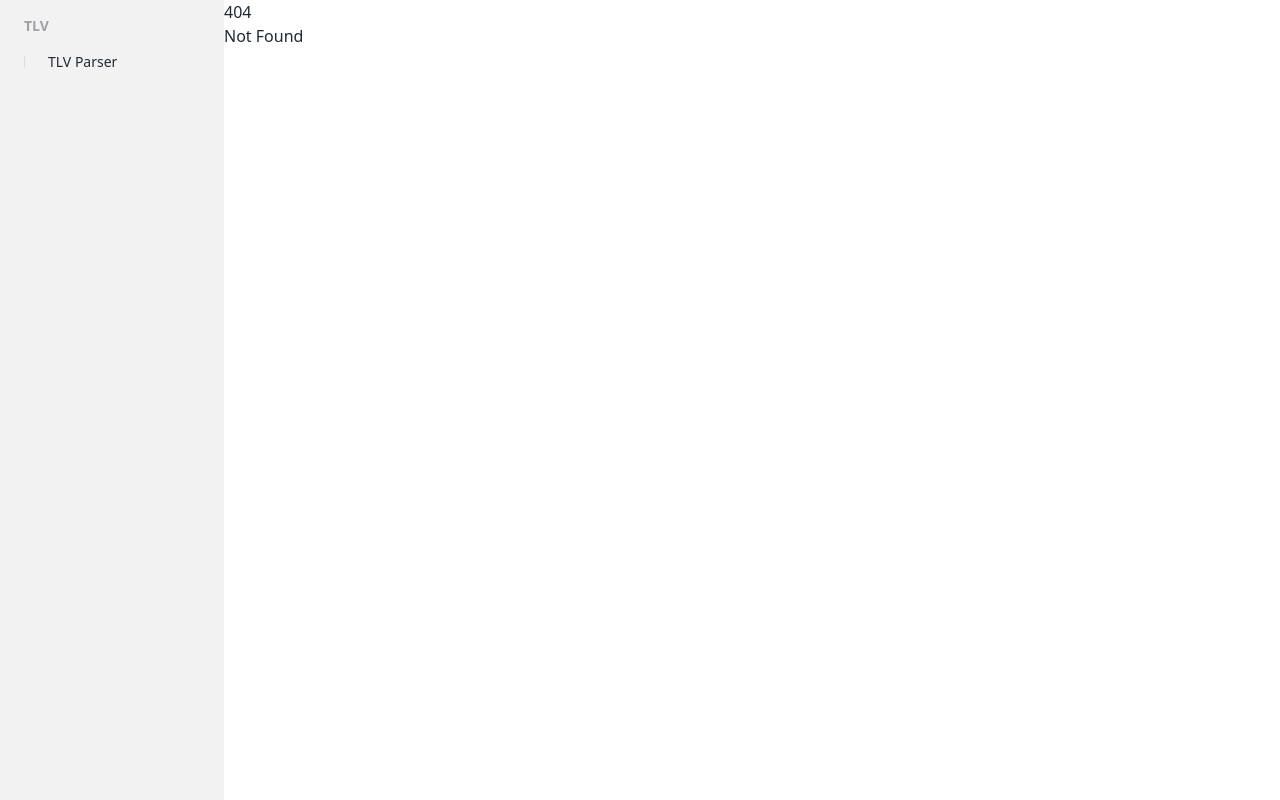
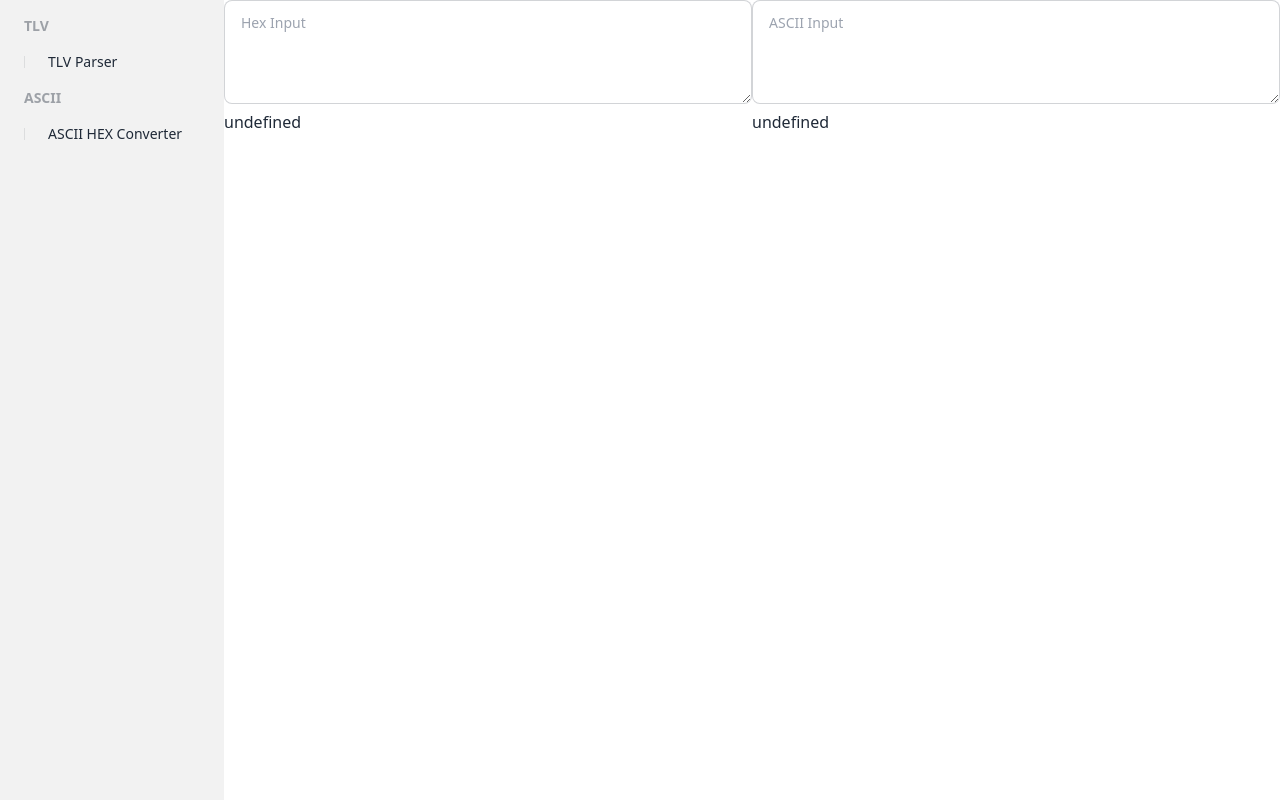
Before and after one commit to asyarifstudio/devkit, a SvelteKit app: page /ascii/converter in a window 1280 px wide. Before the commit this address had no page. Built offline with nearby package versions, Linux system fonts and the light colour scheme.

Commit message:
implement ascii engine

```diff
--- /dev/null
+++ b/src/lib/engines/ascii/ascii-engine.ts
@@ -0,0 +1,26 @@
+import { EngineUtils } from "../engine-utils"
+
+export const ASCIIEngine = {
+    hexToAscii:(input:string):string=>{
+        if(!EngineUtils.isStringValidHexString(input)){
+            throw Error("Invalid Hexadecimal String");
+        }
+        if(!EngineUtils.isStringLengthEven(input)){
+            throw Error("Invalid Hexadecimal String Length");
+        }
+
+        const hexArray = input.match(/.{1,2}/g) || [];
+
+
+        const asciiString = hexArray.map(hex => String.fromCharCode(parseInt(hex, 16))).join('');
+
+        return asciiString;
+
+    },
+    asciiToHex:(input:string):string=>{
+        return input
+        .split('')
+        .map(char => char.charCodeAt(0).toString(16).padStart(2, '0'))
+        .join('').toUpperCase();
+    }
+}
--- a/src/lib/engines/tlv/tlv-engine.ts
+++ b/src/lib/engines/tlv/tlv-engine.ts
@@ -1,17 +1,7 @@
+import { EngineUtils } from "../engine-utils";
 import { TAG_CLASS, TAG_PC, type TLV } from "./tlv";
 
-/**
- * check if input contains only hexadecimal value
- * @param input
- */
-function checkInputHex(input:string):boolean{
-    const hexPattern = /^[0-9A-Fa-f]+$/;
-    return hexPattern.test(input);
-}
 
-function checkInputLength(input:string):boolean{
-    return input.length %2 == 0;
-}
 
 function parseSingleTag(input:string,level:number):TLV {
       //manage the tag
@@ -105,11 +95,11 @@ export const TLVEngine = {
     parse:(input:string):TLV[] => {
         var root:TLV[]  = [] ;
 
-        if(!checkInputHex(input)){
+        if(!EngineUtils.isStringValidHexString(input)){
             throw Error("Invalid Hexadecimal Input")
         }
 
-        if(!checkInputLength(input)){
+        if(!EngineUtils.isStringLengthEven(input)){
             throw Error("Invalid Hexadecimal Input Length")
         }
 
--- a/src/routes/+layout.svelte
+++ b/src/routes/+layout.svelte
@@ -11,6 +11,13 @@
                 <li><a href="/tlv/parser">TLV Parser</a></li>
               </ul>
             </li>
+            <li>
+              <h2 class="menu-title">ASCII</h2>
+              <ul>
+                <li><a href="/ascii/converter">ASCII HEX Converter</a></li>
+              </ul>
+            </li>
+
           </ul>
     </div>
 
--- /dev/null
+++ b/src/routes/ascii/converter/+page.svelte
@@ -0,0 +1,41 @@
+<script lang="ts">
+	import { ASCIIEngine } from "$lib/engines/ascii/ascii-engine";
+
+    var inputHex:string;
+    var inputAscii:string;
+
+    var outputHex:string;
+    var outputAscii:string;
+
+    $:{
+        try{
+            outputHex = ASCIIEngine.hexToAscii(inputHex);
+        }
+        catch(e){
+
+        }
+    }
+    $:{
+        try{
+            outputAscii = ASCIIEngine.asciiToHex(inputAscii)
+
+        }
+        catch(e){
+
+        }
+    }
+</script>
+<div class="w-full grid grid-cols-2">
+    <div>
+        <textarea class="textarea textarea-bordered roundednon w-full h-full" placeholder="Hex Input" bind:value={inputHex}></textarea>
+        <div>
+            {outputHex}
+        </div>
+    </div>
+    <div>
+        <textarea class="textarea textarea-bordered roundednon w-full h-full" placeholder="ASCII Input" bind:value={inputAscii}></textarea>
+        <div>
+            {outputAscii}
+        </div>
+    </div>
+</div>
```
